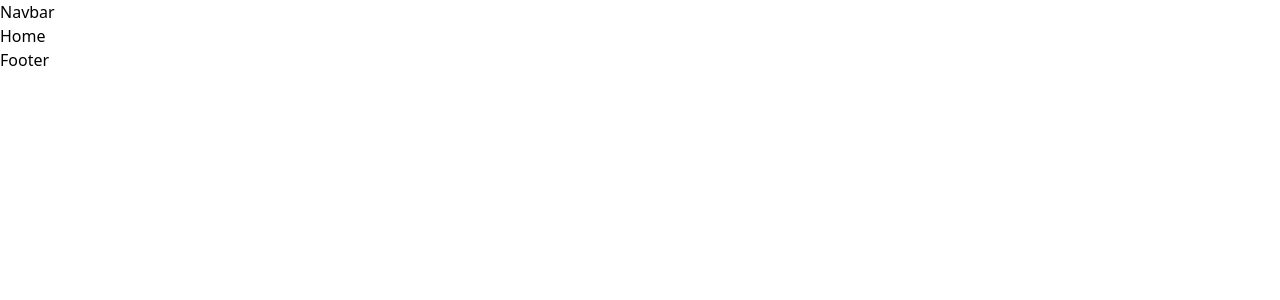
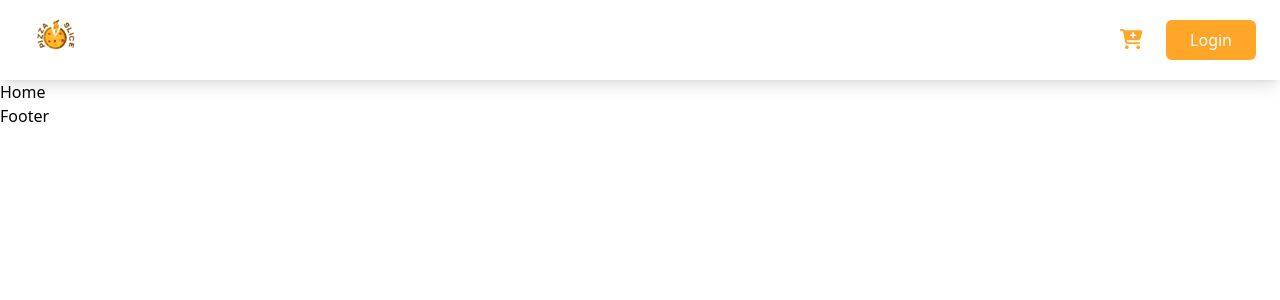
Before and after one commit to kuruvapavani/pizzacrave, a React (Create React App) app in the folder frontend/: page / in a window 1280 px wide. Shown: the top 300 px of the page. Built offline with nearby package versions, Linux system fonts and the light colour scheme.

Commit message:
create navbar

```diff
--- a/frontend/src/components/Navbar.jsx
+++ b/frontend/src/components/Navbar.jsx
@@ -1,9 +1,57 @@
-import React from 'react'
+import React from "react";
+import { Link } from "react-router-dom";
+import Logo from "../assets/logo.png";
+import { faCartPlus, faUser } from "@fortawesome/free-solid-svg-icons";
+import { FontAwesomeIcon } from "@fortawesome/react-fontawesome";
+
+const isLoggedIn = localStorage.getItem("userToken");
 
 const Navbar = () => {
   return (
-    <div>Navbar</div>
-  )
-}
+    <nav className="navbar bg-white shadow-lg px-6 flex justify-between items-center w-full">
+      <div>
+        <Link to="/">
+          <img src={Logo} alt="Logo" className="md:h-20 h-16 w-auto cursor-pointer pt-2" />
+        </Link>
+      </div>
 
-export default Navbar
+      {/* Right Section */}
+      <div className="flex items-center space-x-6">
+        {/* Cart Icon */}
+        <div className="relative cursor-pointer">
+          <Link to="/my-cart" aria-label="Shopping Cart">
+            <FontAwesomeIcon
+              icon={faCartPlus}
+              className="text-hero hover:text-hero-dark text-xl transition-all duration-300 ease-in-out"
+            />
+          </Link>
+        </div>
+
+        {/* Conditional Rendering */}
+        {!isLoggedIn ? (
+          // Login Button if not logged in
+          <Link to="/login">
+            <button
+              className="bg-hero text-white md:px-6 md:py-2 px-4 py-1 text-sm md:text-base rounded-md
+              hover:bg-opacity-90 transition-all duration-300 ease-in-out"
+              aria-label="Login"
+            >
+              Login
+            </button>
+          </Link>
+        ) : (
+          // Profile Icon if logged in
+          <Link to="/profile">
+            <FontAwesomeIcon
+              icon={faUser}
+              className="text-hero hover:text-hero-dark text-xl cursor-pointer transition-all duration-300 ease-in-out"
+              aria-label="Profile"
+            />
+          </Link>
+        )}
+      </div>
+    </nav>
+  );
+};
+
+export default Navbar;
--- a/frontend/tailwind.config.js
+++ b/frontend/tailwind.config.js
@@ -1,10 +1,22 @@
 /** @type {import('tailwindcss').Config} */
 module.exports = {
-  content: [
-    "./src/**/*.{js,jsx,ts,tsx}",
-  ],
+  content: ["./src/**/*.{html,js,jsx}"],
   theme: {
-    extend: {},
+    extend: {
+      colors: {
+        'hero': '#FFA527',
+      },
+      screens: {
+        'sm': '480px',
+        'md': '768px',
+        'lg': '1024px',
+        'xl': '1280px',
+        '2xl': '1536px',
+      },
+      fontFamily: {
+        itim: ['Itim', 'cursive'],
+      },
+    },
   },
   plugins: [],
-}
+};
```
Also changed, not shown: frontend/src/assets/logo.png (added).
